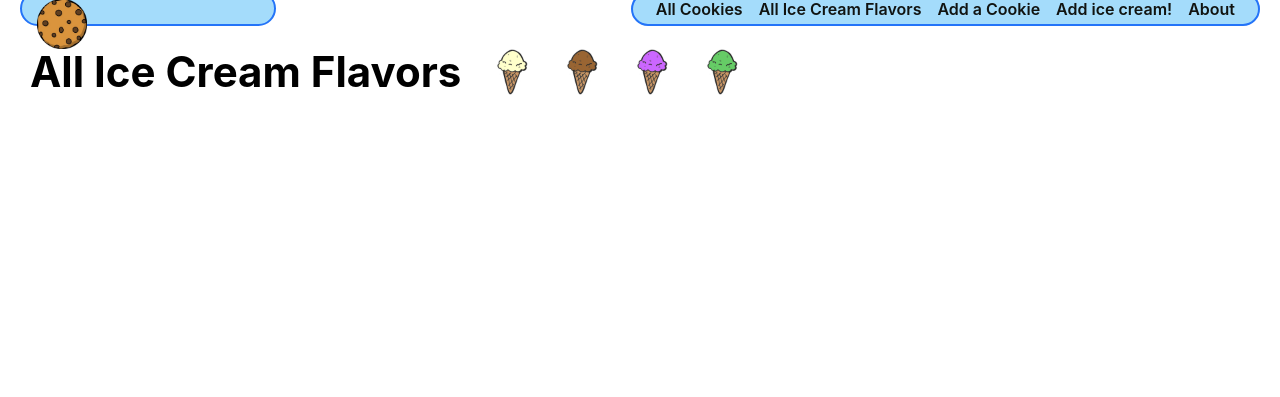
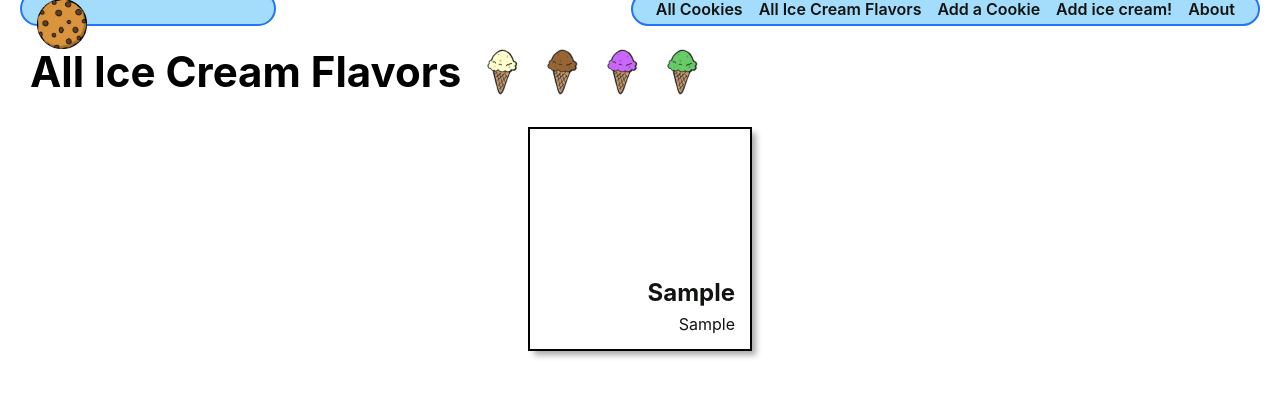
Before and after one commit to hieptrinh96/cookie-collector, a Django app: page /iceCream/ in a window 1280 px wide. Shown: the part 29-426 px from the top of the page. Run offline with Django 4.2, Linux system fonts and the light colour scheme; tables that the repository leaves empty hold one stand-in row (values such as "Sample post").

Commit message:
fix ice cream not showing up on index and detail page

```diff
--- /dev/null
+++ b/main_app/static/css/iceCream/iceCream-index.css
@@ -0,0 +1,64 @@
+.card-container {
+  padding: 0 40px;
+  display: flex;
+  justify-content: center;
+  flex-wrap: wrap;
+}
+
+.card {
+  width: 224px;
+  height: 224px;
+  margin: 10px;
+  border: solid 2px;
+  box-shadow: var(--card-box-shadow);
+  position: relative;
+}
+
+.card-bg {
+  opacity: .4;
+  position: absolute;
+  display: inline-flex;
+  top: 0;
+  left: 0;
+  width: 100%;
+  height: 100%;
+}
+
+.card-content {
+  padding: 15px;
+  height: 100%;
+  width: 100%;
+  display: flex;
+  align-items: flex-end;
+  justify-content: flex-end;
+  flex-direction: column;
+}
+
+.card>a {
+  position: absolute;
+  top: 0;
+  left: 0;
+  width: 100%;
+  height: 100%;
+  display: inline-block;
+  text-decoration: none;
+  color: var(--text-color);
+}
+
+.card h2 {
+  margin: 7px 0;
+  font-size: var(--font-xl);
+}
+
+.card p {
+  margin: 0;
+  font-size: var(--font-reg);
+}
+
+.page-header>img {
+  margin-left: 10px;
+}
+
+.page-header>img:first-of-type {
+  margin-left: 15px;
+}
--- a/main_app/templates/cookies/index.html
+++ b/main_app/templates/cookies/index.html
@@ -5,7 +5,7 @@
 <link
   rel="stylesheet"
   type="text/css"
-  href="{% static 'css/cookie/cookie-index.css' %}"
+  href="{% static 'css/cookies/cookie-index.css' %}"
 />
 {% endblock %}
 
--- a/main_app/templates/main_app/iceCream_form.html
+++ b/main_app/templates/main_app/iceCream_form.html
@@ -7,8 +7,8 @@
 
 {% block content %}
 <div class="page-header">
-  {% if object %}
-    <h1>Edit {{object.name}}</h1>
+  {% if iceCream %}
+    <h1>Edit {{iceCream.brand}}</h1>
   {% else %}
     <h1>Add Ice cream to your cookie</h1>
   {% endif %}
--- a/main_app/templates/main_app/iceCream_list.html
+++ b/main_app/templates/main_app/iceCream_list.html
@@ -20,13 +20,13 @@
 </section>
 
 <section class="card-container">
-  {% for toy in toy_list %}
-  <div class="card" style="border-color: {{ toy.color }}">
-    <div class="card-bg" style="background-color: {{ toy.color }}"></div>
-    <a href="{% url 'toys_detail' toy.id %}">
+  {% for iceCream in icecream_list %}
+  <div class="card">
+    <div class="card-bg"></div>
+    <a href="{% url 'iceCream_detail' iceCream.id %}">
       <div class="card-content">
-        <h2>{{ toy.name }}</h2>
-        <p>A {{ toy.color }} toy</p>
+        <h2>{{ iceCream.brand }}</h2>
+        <p>{{ iceCream.flavor }}</p>
       </div>
     </a>
   </div>
```
Also changed, not shown: main_app/static/css/iceCream/iceCream-detail.css (added, +52 -0 lines), main_app/templates/main_app/iceCream_detail.html (+24 -0 lines).
